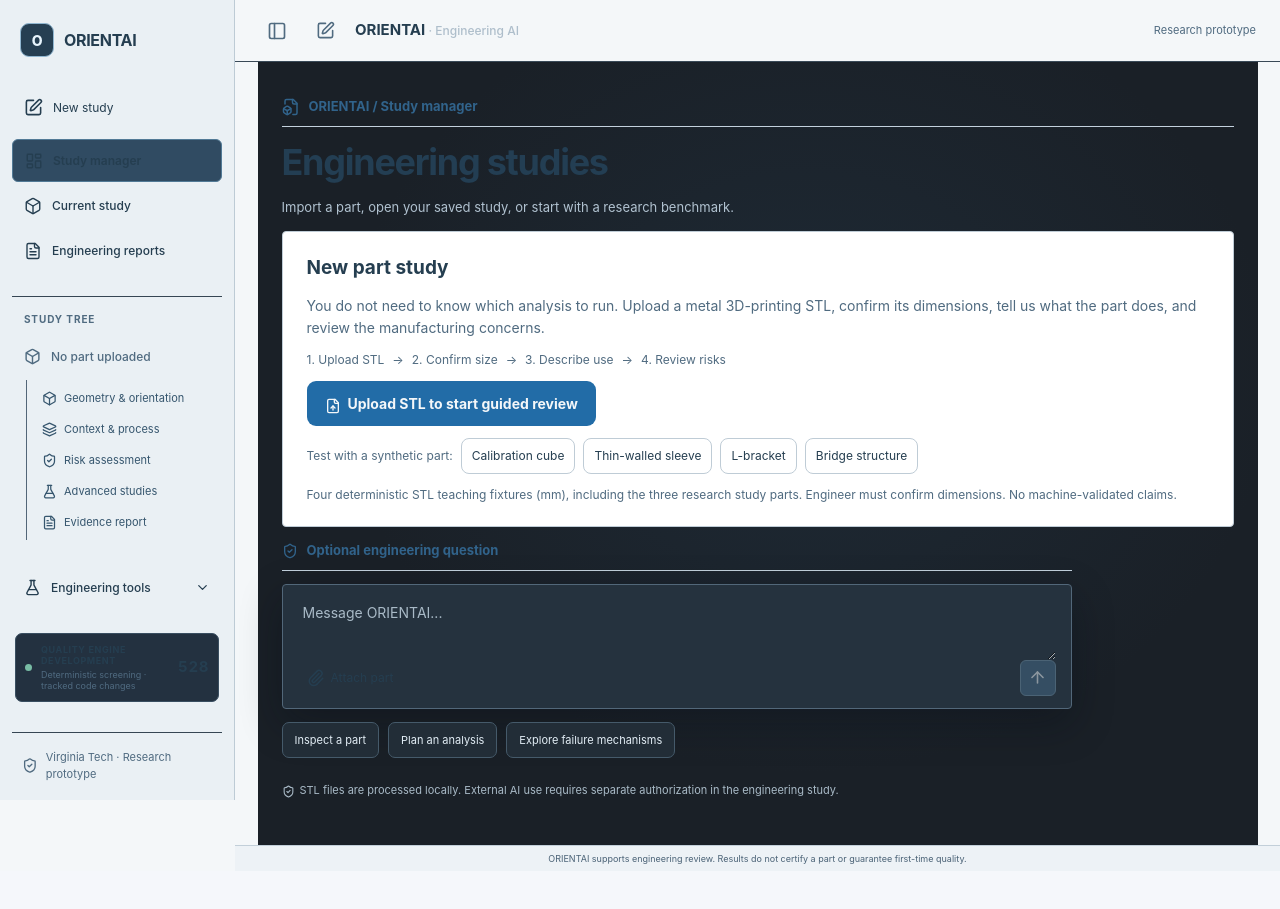
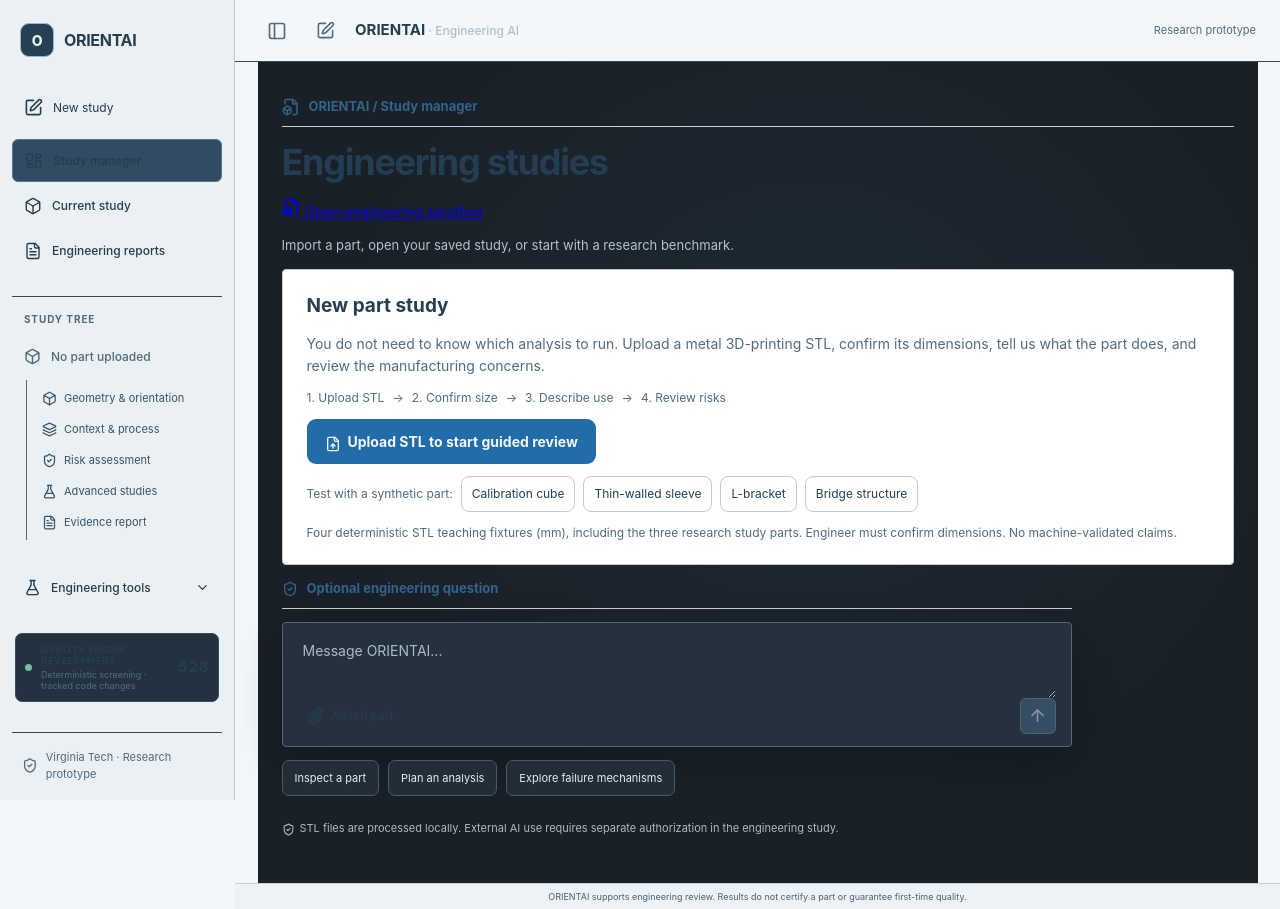
Before and after one commit to Wickey23/boeing-vt-am-first-time-quality, a Next.js app: page / in a window 1280 px wide. Before the commit the page ends 871 px from the top, so only its background shows below. Built offline with nearby package versions, Linux system fonts and the light colour scheme.

Commit message:
Offer direct entry into the engineering sandbox from the study manager

```diff
--- a/components/v2/ChatLanding.tsx
+++ b/components/v2/ChatLanding.tsx
@@ -55,6 +55,7 @@ export default function ChatLanding(){
  return <section className="oaHome oaDocumentCenter" aria-label="Start an engineering conversation">
   <div className="oaDocumentHeading"><FileBox size={18}/> ORIENTAI / Study manager</div>
   <h1 className="oaGreeting">Engineering studies</h1>
+  <Link className="oaOpenSandbox" href="/copilot/workbench"><FileBox size={19}/> Open engineering sandbox</Link>
   <p className="oaSubGreeting">Import a part, open your saved study, or start with a research benchmark.</p>
   <div className="oaGuidedStart" role="region" aria-label="Start a guided part review" style={{width:"min(100%,760px)",border:"1px solid var(--oa-border)",borderRadius:16,padding:"22px 24px",background:"var(--oa-card)",display:"grid",gap:12}}>
     <strong style={{fontSize:19}}>New part study</strong>
```
